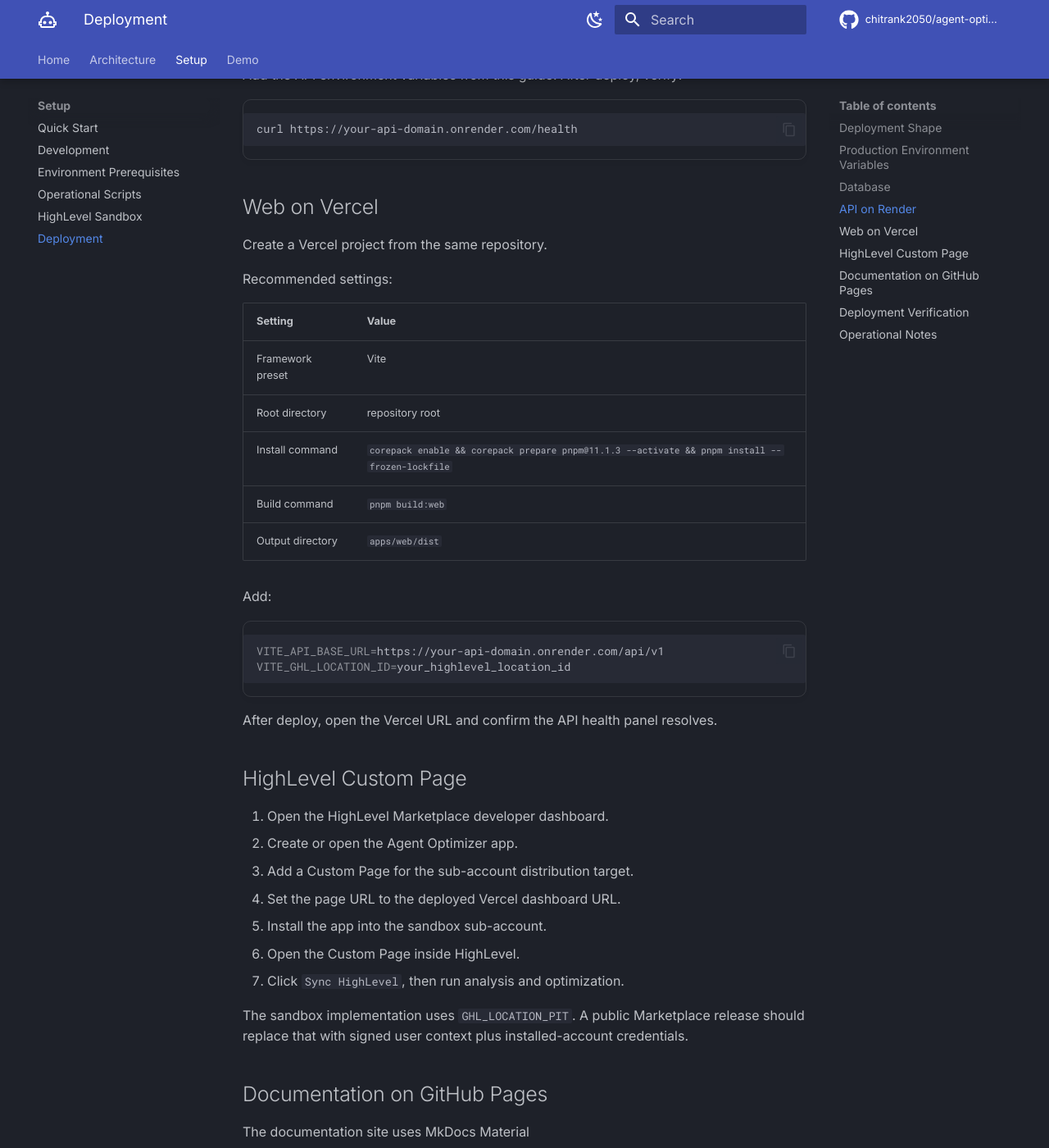
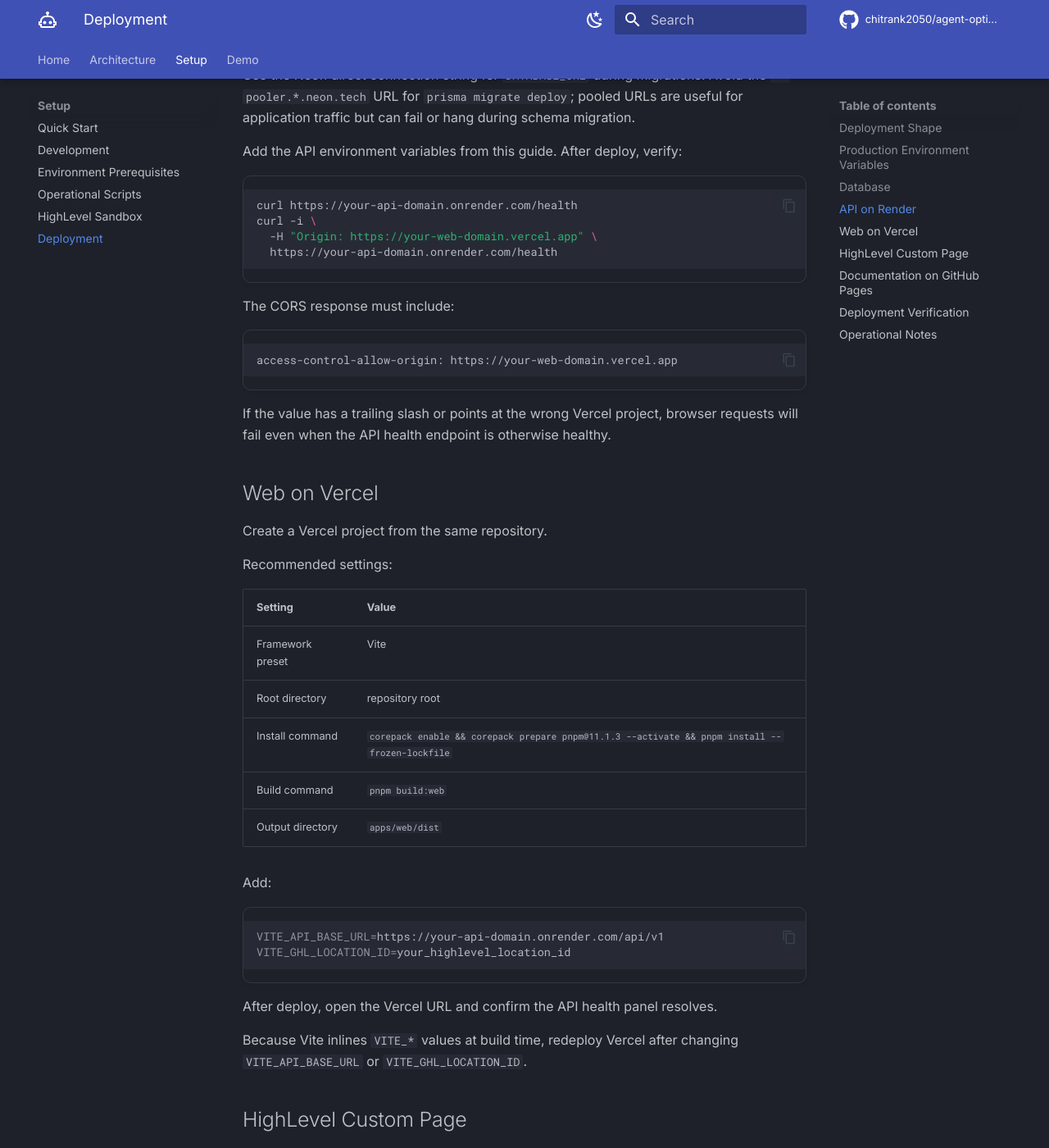
Before and after one commit to chitrank2050/agent-optimizer, an MkDocs documentation site: the page built from docs/deployment.md, in a window 1280 px wide and 1400 px high, scrolled down 2382 px. Shown: the whole window at 82% size. Built offline with MkDocs 1.6.1 and Material for MkDocs 9.7.7, drawn with Linux system fonts in a browser that asks for light colours; comment, search, counter and statistics services are not loaded; some of the changed text lies outside the part shown.

Commit message:
docs: add project ownership statement and clarify deployment environment configuration requirements

````diff
--- a/docs/deployment.md
+++ b/docs/deployment.md
@@ -45,6 +45,8 @@
 VITE_GHL_LOCATION_ID=your_highlevel_location_id
 ```
 
+`FRONTEND_ORIGIN` must match the deployed browser origin exactly and must not include a trailing slash. `VITE_API_BASE_URL` must include `/api/v1`; the web client strips that suffix only for the neutral `/health` endpoint.
+
 ## Database
 
 Use a managed PostgreSQL database. Neon and Render PostgreSQL both work for this app.
@@ -82,7 +84,18 @@
 
 ```bash
 curl https://your-api-domain.onrender.com/health
+curl -i \
+  -H "Origin: https://your-web-domain.vercel.app" \
+  https://your-api-domain.onrender.com/health
 ```
+
+The CORS response must include:
+
+```text
+access-control-allow-origin: https://your-web-domain.vercel.app
+```
+
+If the value has a trailing slash or points at the wrong Vercel project, browser requests will fail even when the API health endpoint is otherwise healthy.
 
 ## Web on Vercel
 
@@ -106,6 +119,8 @@
 ```
 
 After deploy, open the Vercel URL and confirm the API health panel resolves.
+
+Because Vite inlines `VITE_*` values at build time, redeploy Vercel after changing `VITE_API_BASE_URL` or `VITE_GHL_LOCATION_ID`.
 
 ## HighLevel Custom Page
 
````
Also changed, not shown: README.md (+14 -0 lines).
